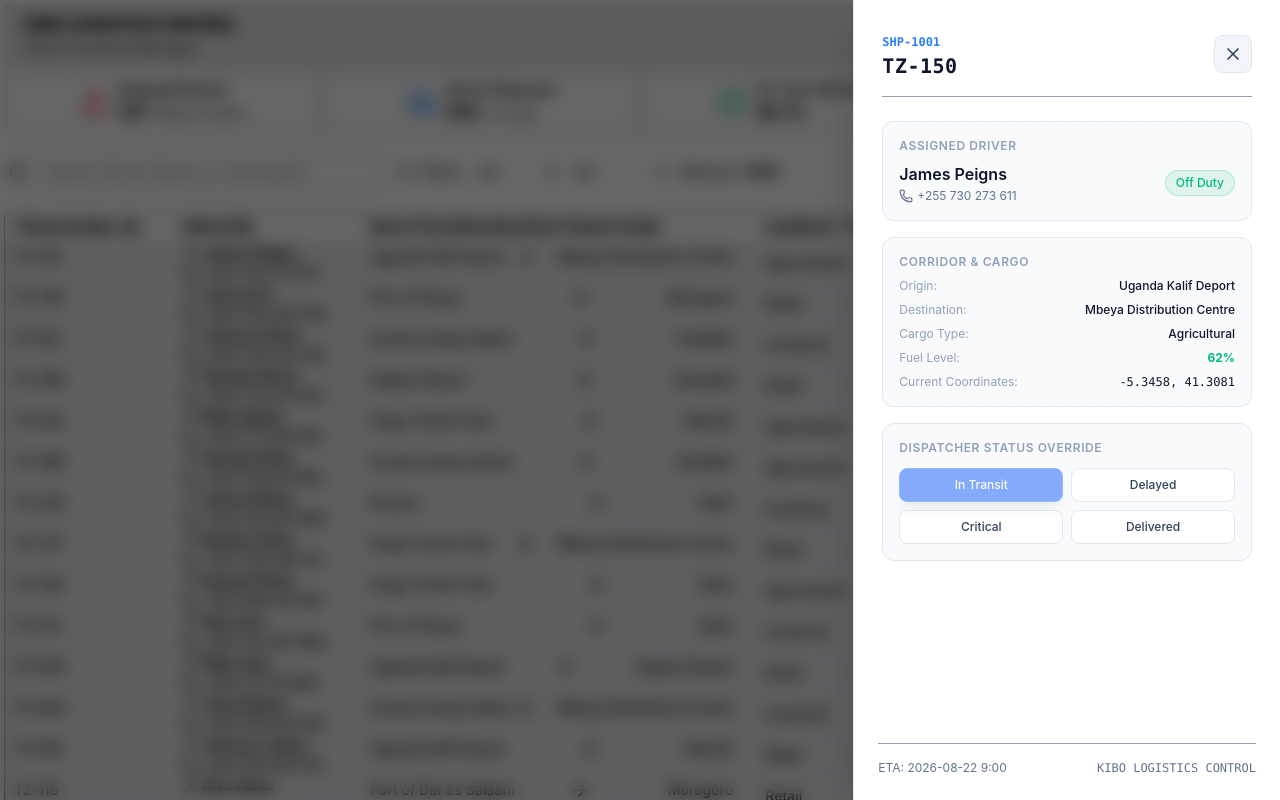
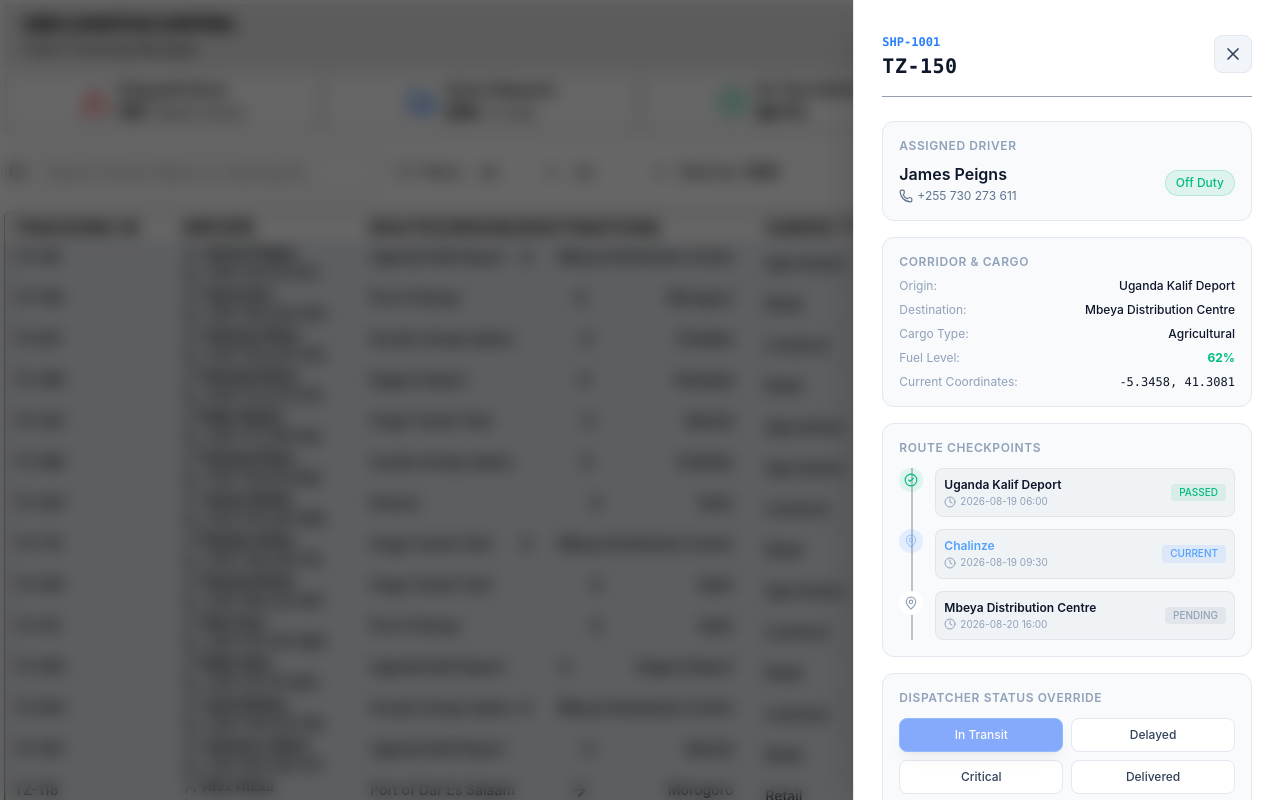
Before and after one commit to apox-rider/Enterprise-Logistics-Command-Center, a React (Vite) app: page / in a window 1280 px wide. Both pictures are taken after a click on the element 640 px from the left and 263 px from the top of the page. Shown: the top 800 px of the page. Built offline with nearby package versions, Linux system fonts and the light colour scheme.

Commit message:
feat: Colour assessment and balance

```diff
--- a/src/components/Header.tsx
+++ b/src/components/Header.tsx
@@ -9,7 +9,7 @@ interface HeaderProps{
 export const Header:React.FC<HeaderProps>=({theme,onchangeTheme})=>{
     const isLight= theme==='light'
     return(
-        <Divide className={`border-none ${isLight?' bg-black/10':'bg-black/90 text-white'}`}>
+        <Divide className={`border-none ${isLight?' bg-black/10':'bg-slate-950/50 text-white'}`}>
             <div className={`flex flex-col  transition-colors md:flex-row w-full justify-between px-5 gap-4  py-2 `}>
                 <div className="flex items-center justify-center w-auto gap-3">
                     <div className="flex flex-col w-full items-center md:items-start justify-center md:justify-baseline tracking-widest md:tracking-normal">
--- a/src/components/KpiGrid.tsx
+++ b/src/components/KpiGrid.tsx
@@ -21,7 +21,7 @@ export const KpiGrid:React.FC<KpiGridProps>=({shipments,theme})=>{
     return(
         <Divide className={`border-none ${isLight?' bg-black/10':'bg-black/10 rounded-sm'}`}>
             <div className={`grid grid-cols-2   md:grid-cols-4 w-full  items-center justify-between pb-1 md:pb-0`}>
-                    <CompDiv className={`flex mx-1 items-center justify-center gap-2  p-1 rounded-sm ${isLight? ' bg-white':'bg-black/70 text-white'}`}>
+                    <CompDiv className={`flex mx-1 items-center justify-center gap-2  p-1 rounded-sm ${isLight? ' bg-white':'bg-slate-950/50 text-white'}`}>
                         <div>
                             <AlertTriangle className={`transition-colors ${isLight?'text-red-500':'text-red-300'}`} width={30} height={30}/>
                         </div>
@@ -30,7 +30,7 @@ export const KpiGrid:React.FC<KpiGridProps>=({shipments,theme})=>{
                             <h3 className="font-black">{delayedCount+criticalCount} <span className="font-light pl-1">Need Action</span></h3>
                         </div>
                     </CompDiv>
-                    <CompDiv className={`flex mx-1 my-1 items-center justify-center gap-2  p-1 rounded-sm ${isLight? ' bg-white':'bg-black/70 text-white'}`}>
+                    <CompDiv className={`flex mx-1 my-1 items-center justify-center gap-2  p-1 rounded-sm ${isLight? ' bg-white':'bg-slate-950/50 text-white'}`}>
                         <div>
                             <Truck className={`transition-colors ${isLight?'text-blue-500':'text-blue-300'}`} width={30} height={30}/>
                         </div>
@@ -39,7 +39,7 @@ export const KpiGrid:React.FC<KpiGridProps>=({shipments,theme})=>{
                             <h3 className="font-black">{activeCount}<span className="font-light pl-1">In route</span></h3>
                         </div>
                     </CompDiv>
-                    <CompDiv className={`flex mx-1 items-center justify-center gap-2  p-1 rounded-sm ${isLight? ' bg-white':'bg-black/70 text-white'}`}>
+                    <CompDiv className={`flex mx-1 items-center justify-center gap-2  p-1 rounded-sm ${isLight? ' bg-white':'bg-slate-950/50 text-white'}`}>
                         <div>
                             <CheckCircle2 className={`transition-colors ${isLight?'text-emerald-500':'text-emerald-300'}`} width={30} height={30}/>
                         </div>
@@ -48,7 +48,7 @@ export const KpiGrid:React.FC<KpiGridProps>=({shipments,theme})=>{
                             <h3 className="font-black">{onTimeRate}%</h3>
                         </div>
                     </CompDiv>
-                    <CompDiv className={`flex mx-1 items-center justify-center gap-2  p-1 rounded-sm ${isLight? 'bg-white':'bg-black/70 text-white'}`}>
+                    <CompDiv className={`flex mx-1 items-center justify-center gap-2  p-1 rounded-sm ${isLight? 'bg-white':'bg-slate-950/50 text-white'}`}>
                         <div>
                             <Activity className={`transition-colors ${isLight?'text-black':'text-white'}`} width={30} height={30}/>
                         </div>
--- a/src/components/ShipmentDetail.tsx
+++ b/src/components/ShipmentDetail.tsx
@@ -1,6 +1,6 @@
 import { useEffect, useState } from "react";
 import type { Shipment, ShipmentStatus } from "../types/shipment";
-import { CheckCircle2, Phone, RefreshCw, ShieldAlert, X } from "lucide-react";
+import { CheckCircle2, Clock, MapPin, Phone, RefreshCw, ShieldAlert, X } from "lucide-react";
 import Divide from "./ui/Divide";
 import {motion,AnimatePresence} from 'framer-motion'
 
@@ -146,6 +146,45 @@ export const ShipmentDetail: React.FC<ShipmentDetailProps> = ({
                         </div>
                       </div>
 
+                      {shipment.checkpoints && shipment.checkpoints.length > 0 && (
+                          <div className={`p-4 rounded-xl border ${isLight ? 'bg-slate-50 border-slate-200' : 'bg-slate-950/50 border-slate-800'}`}>
+                            <h3 className="text-xs font-semibold uppercase tracking-wider text-slate-400 mb-3">Route Checkpoints</h3>
+                            <div className="space-y-3 relative before:absolute before:inset-0 before:left-3 before:w-0.5 before:bg-slate-700/30">
+                              {shipment.checkpoints.map((cp) => {
+                                const isPassed = cp.status === 'passed';
+                                const isCurrent = cp.status === 'current';
+
+                                return (
+                                  <div key={cp.id} className="flex items-start gap-3 relative text-xs">
+                                    <span className={`w-6 h-6 rounded-full flex items-center justify-center shrink-0 z-10  ${
+                                      isPassed ? 'bg-emerald-500/10 text-emerald-500 border-emerald-500/30' :
+                                      isCurrent ? 'bg-blue-500/20 text-blue-400 border-blue-500 animate-pulse' :
+                                      isLight ? 'bg-white text-slate-400 border-slate-300' : 'bg-slate-800 text-slate-500 border-slate-600'
+                                    }`}>
+                                      {isPassed ? <CheckCircle2 className="w-3.5 h-3.5" /> : <MapPin className="w-3.5 h-3.5" />}
+                                    </span>
+                                    <div className="flex-1 flex justify-between items-center bg-slate-500/5 p-2 rounded-lg border border-slate-500/10">
+                                      <div>
+                                        <p className={`font-semibold ${isCurrent ? 'text-blue-400 font-bold' : ''}`}>{cp.name}</p>
+                                        <p className="text-[10px] text-slate-400 flex items-center gap-1 mt-0.5">
+                                          <Clock className="w-3 h-3" /> {cp.time}
+                                        </p>
+                                      </div>
+                                      <span className={`px-2 py-0.5 rounded text-[10px] font-medium uppercase ${
+                                        isPassed ? 'text-emerald-500 bg-emerald-500/10' :
+                                        isCurrent ? 'text-blue-400 bg-blue-500/10' :
+                                        'text-slate-400 bg-slate-500/10'
+                                      }`}>
+                                        {cp.status}
+                                      </span>
+                                    </div>
+                                  </div>
+                                );
+                              })}
+                            </div>
+                          </div>
+                        )}
+
                       <div className={`p-4 rounded-xl border ${isLight? 'bg-slate-50 border-slate-200':'bg-slate-950/50 border-slate-800'}`}>
                         <h3 className="text-xs font-semibold uppercase tracking-wider text-slate-400 mb-3">Dispatcher Status Override</h3>
                         <div className="grid grid-cols-2 gap-2">
--- a/src/components/ShipmentTable.tsx
+++ b/src/components/ShipmentTable.tsx
@@ -59,7 +59,7 @@ export const ShipmentTable:React.FC<ShipmentTableProps>=({shipments,onSelectShip
   return (
     <Divide >
         <div className="overflow-x-auto w-full">
-            <table className={`w-full   whitespace-nowrap  ${isLight?'bg-white text-black':'bg-black text-white'} rounded-sm  p-2`}>
+            <table className={`w-full   whitespace-nowrap  ${isLight?'bg-white text-black':'bg-slate-950/50 text-white'} rounded-sm  p-2`}>
                 <thead className="border-b">
                     <tr className="text-lg font-semibold p-2  mx-1 uppercase tracking-wider text-left w-fit">
                         <th className="pl-2  px-4">Tracking ID</th>
```
